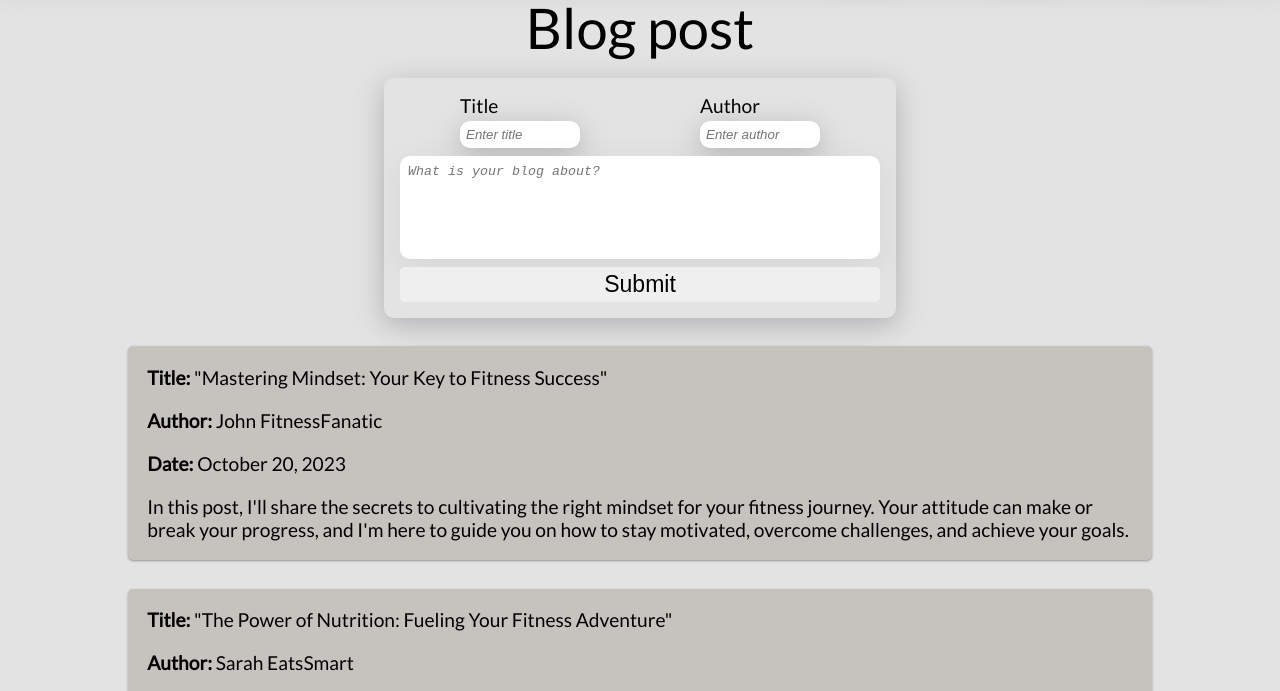
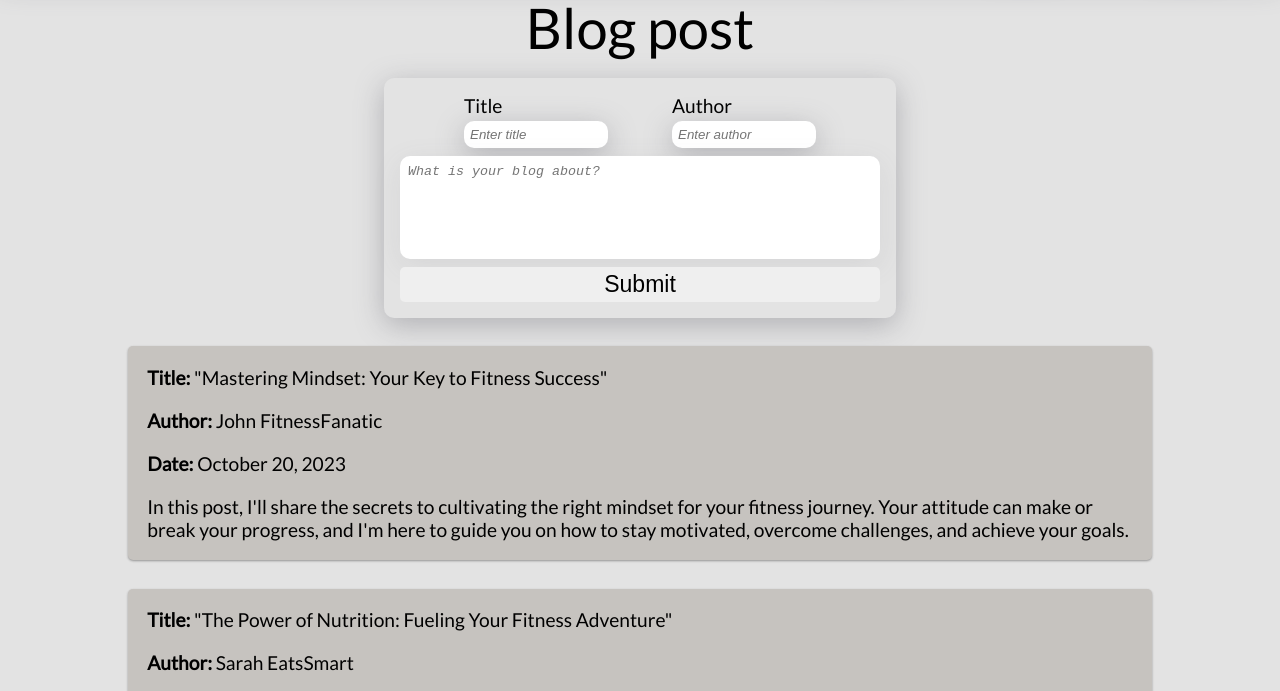
Before and after one commit to baldx/blogg, a plain HTML site: page blogs.html in a window 1280 px wide. Shown: the part 103-794 px from the top of the page. Drawn offline with Linux system fonts and the light colour scheme.

Commit message:
change size of input

```diff
--- a/style.css
+++ b/style.css
@@ -175,7 +175,7 @@ form {
 
 .top-input {
     display: flex;
-    justify-content: space-around;
+    justify-content: space-evenly;
     margin-bottom: 8px;
 }
 
@@ -183,7 +183,7 @@ label {
     display: flex;
     flex-direction: column;
     gap: 4px;
-    width: 25%;
+    width: 30%;
 }
 
 input {
```
